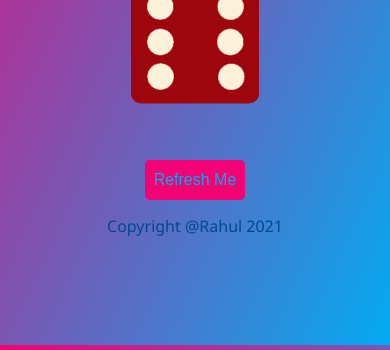
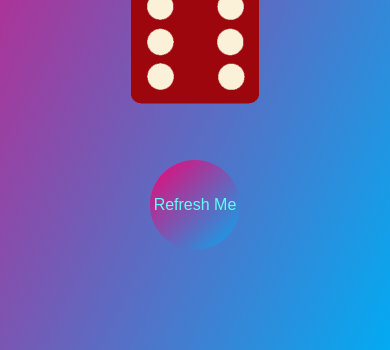
Before and after one commit to rahulsr37/DICY, a plain HTML site: page index.html in a window 390 px wide. Shown: the part 494-844 px from the top of the page. Drawn offline with Linux system fonts and the light colour scheme.

Commit message:
Changed the button's shape for the mobile view-port.

```diff
--- a/index.html
+++ b/index.html
@@ -25,9 +25,9 @@
       <button onClick="loadGame();">Refresh Me</button>
     </div>
 
-    <div class="copyright">
-      Copyright @Rahul 2021
-    </div>
     <script src="./index.js"></script>
   </body>
+  <div class="copyright">
+    Copyright @Rahul 2021
+  </div>
 </html>
--- a/styles.css
+++ b/styles.css
@@ -46,9 +46,9 @@ img {
 
 button{
   text-align: center;
-  background-color: #F20273;
+  background: linear-gradient(to bottom right, #F20273, #02ABF2);
   font-size: 1.25rem;
-  color: #02ABF2;
+  color: #5efff9;
   border: none;
   border-radius: 5px;
   height: 44px;
@@ -63,6 +63,11 @@ button{
 }
 
 @media screen and (max-width: 430px){
+
+  body{
+    height: 96.7vh;
+  }
+
   h1{
     font-size: 4rem;
   }
@@ -78,13 +83,13 @@ button{
 
   button{
     text-align: center;
-    background-color: #F20273;
+    background: linear-gradient(to bottom right, #F20273, #02ABF2);
     font-size: 1rem;
-    color: #02ABF2;
+    color: #5efff9;
     border: none;
-    border-radius: 5px;
-    height: 40px;
-    width: 100px;
+    border-radius: 50%;
+    height: 90px;
+    width: 90px;
   }
 
   .refresh-button{
@@ -94,4 +99,8 @@ button{
   .img1{
     margin-bottom: 20px;
   }
+
+  .copyright{
+    margin-top: 230px;
+  }
 }
```
